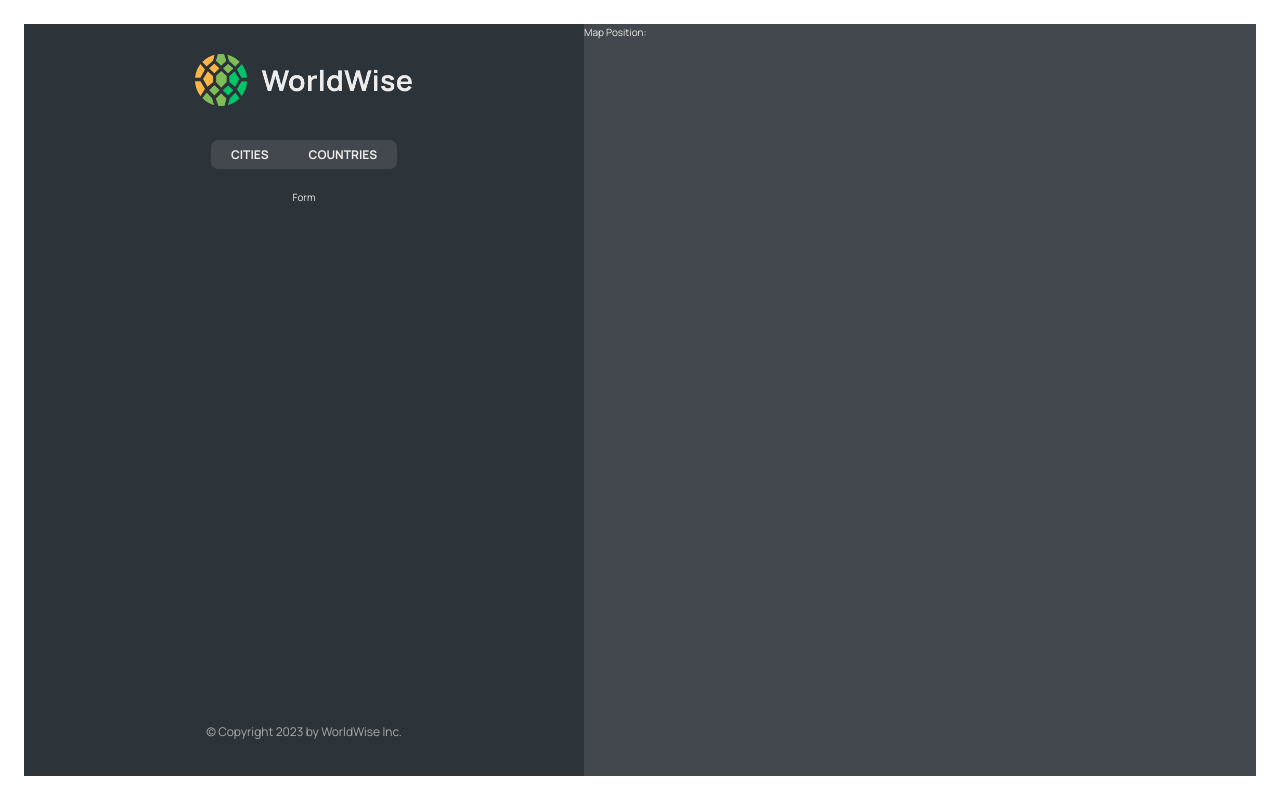
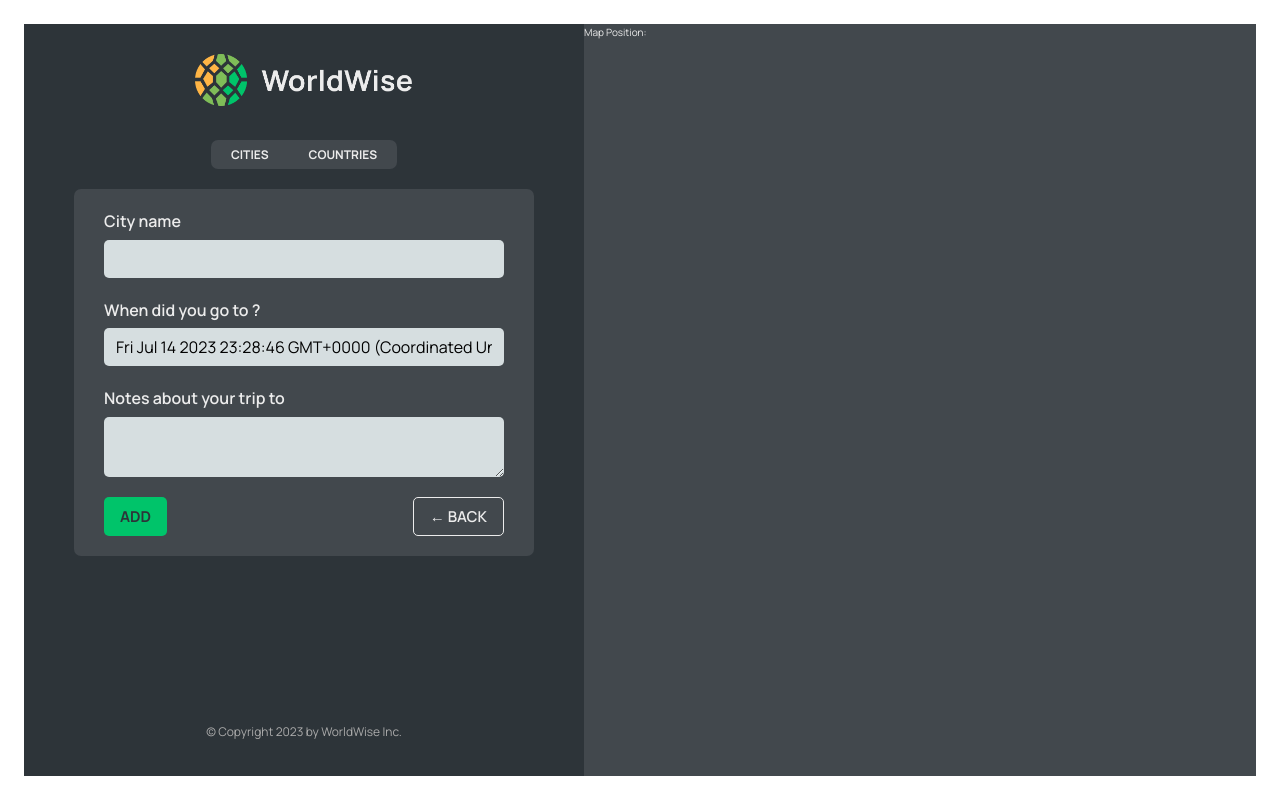
Before and after one commit to trana5197/world-wise-react, a React (Vite) app: page /app/form in a window 1280 px wide. Built offline with nearby package versions, Linux system fonts and the light colour scheme; data requests are answered from the project's data file.

Commit message:
UseNavigate done

```diff
--- a/src/App.jsx
+++ b/src/App.jsx
@@ -10,6 +10,7 @@
 import CityList from "./components/CityList";
 import CountryList from "./components/CountryList";
 import City from "./components/City";
+import Form from "./components/Form";
 
 const BASE_URL = "http://localhost:8000";
 
@@ -56,7 +57,7 @@
             path="countries"
             element={<CountryList cities={cities} isLoading={isLoading} />}
           />
-          <Route path="form" element={<p>Form</p>} />
+          <Route path="form" element={<Form />} />
         </Route>
         <Route path="*" element={<PageNotFound />} />
       </Routes>
--- /dev/null
+++ b/src/components/Button.jsx
@@ -0,0 +1,11 @@
+import styles from "./Button.module.css";
+
+function Button({ children, onClick, type }) {
+  return (
+    <button className={`${styles.btn} ${styles[type]}`} onClick={onClick}>
+      {children}
+    </button>
+  );
+}
+
+export default Button;
--- a/src/components/CountryList.jsx
+++ b/src/components/CountryList.jsx
@@ -21,7 +21,7 @@
   return (
     <ul className={styles.countryList}>
       {countries.map((country) => (
-        <CountryItem country={country} />
+        <CountryItem country={country} key={country.country} />
       ))}
     </ul>
   );
--- a/src/components/Form.jsx
+++ b/src/components/Form.jsx
@@ -2,7 +2,10 @@
 
 import { useState } from "react";
 
+import Button from "./Button";
+
 import styles from "./Form.module.css";
+import { useNavigate } from "react-router-dom";
 
 export function convertToEmoji(countryCode) {
   const codePoints = countryCode
@@ -13,6 +16,8 @@
 }
 
 function Form() {
+  const navigate = useNavigate();
+
   const [cityName, setCityName] = useState("");
   const [country, setCountry] = useState("");
   const [date, setDate] = useState(new Date());
@@ -49,8 +54,16 @@
       </div>
 
       <div className={styles.buttons}>
-        <button>Add</button>
-        <button>&larr; Back</button>
+        <Button type="primary">Add</Button>
+        <Button
+          type="back"
+          onClick={(e) => {
+            e.preventDefault();
+            navigate(-1);
+          }}
+        >
+          &larr; Back
+        </Button>
       </div>
     </form>
   );
--- a/src/components/Map.jsx
+++ b/src/components/Map.jsx
@@ -1,14 +1,15 @@
-import { useSearchParams } from "react-router-dom";
+import { useNavigate, useSearchParams } from "react-router-dom";
 import styles from "./Map.module.css";
 
 function Map() {
   const [searchParams, setSearchParams] = useSearchParams();
+  const navigate = useNavigate();
 
   const lat = searchParams.get("lat");
   const lng = searchParams.get("lng");
 
   return (
-    <div className={styles.mapContainer}>
+    <div className={styles.mapContainer} onClick={() => navigate("form")}>
       Map Position: {lat}
       {lng}
     </div>
```
